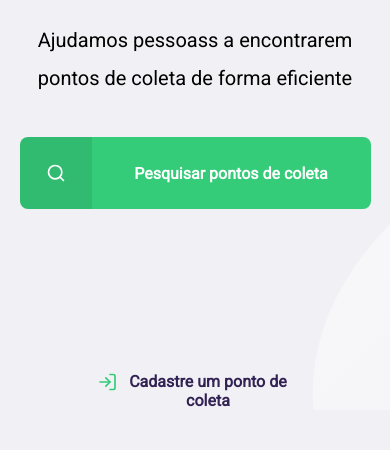
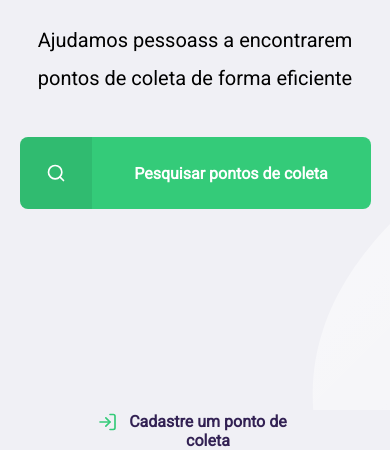
Before and after one commit to Guiiih/Ecoleta, a plain HTML site: page index.html in a window 390 px wide. Shown: the part 434-884 px from the top of the page. Before the commit the page ends 844 px from the top, so only its background shows below. Drawn offline with Linux system fonts and the light colour scheme.

Commit message:
Update responsive.css

```diff
--- a/styles/responsive.css
+++ b/styles/responsive.css
@@ -10,7 +10,7 @@
 
     #page-home header a{
         position: absolute;
-        bottom: 0px;
+        bottom: -40px;
 
         left: 50%;
         transform: translateX(-50%);
```
